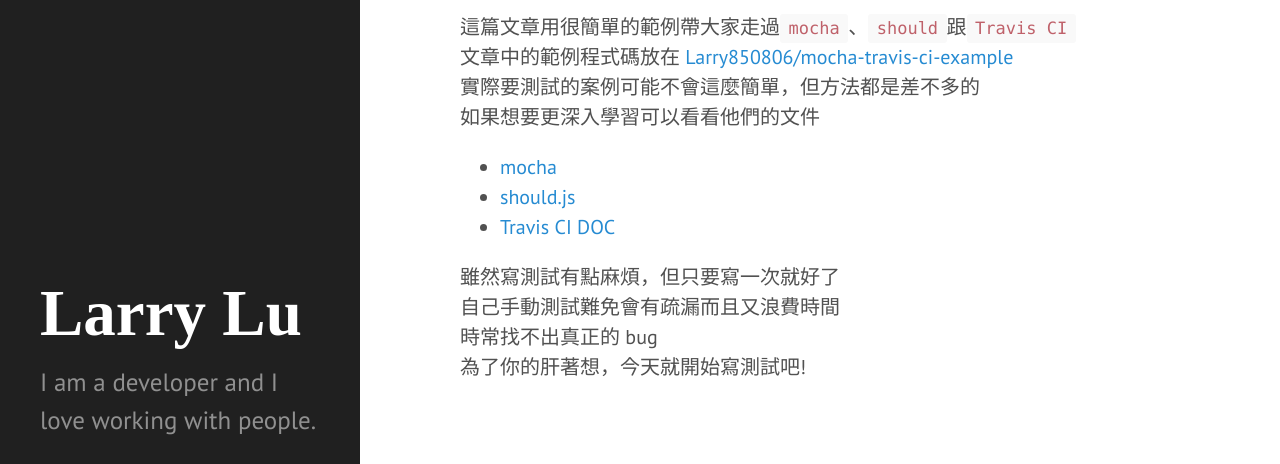
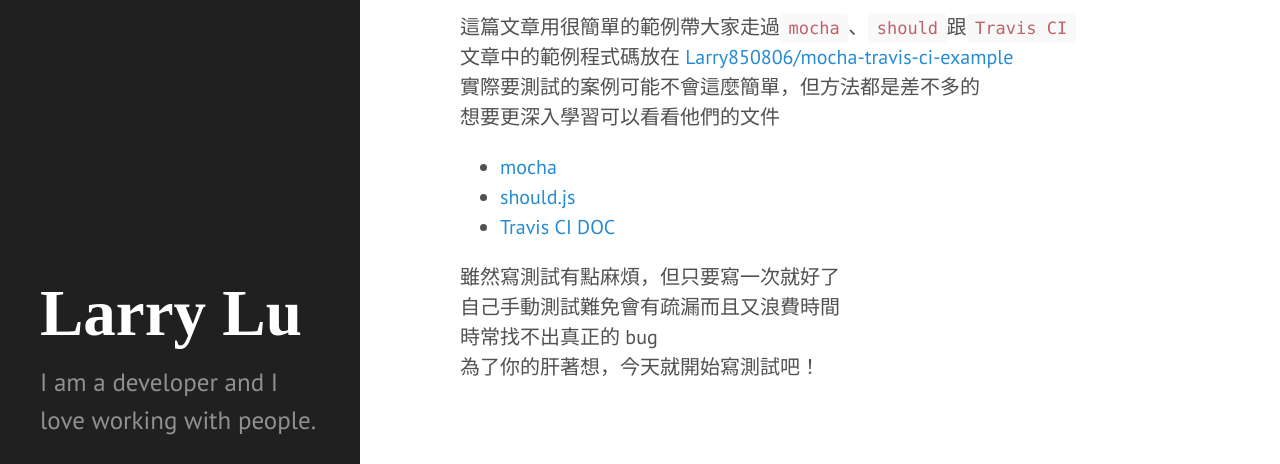
Before and after one commit to LarryLuTW/larrylutw.github.io, a Jekyll site: the page built from _posts/2016-10-02-mocha-travis-ci.md, in a window 1280 px wide and 900 px high, scrolled down 10130 px. Shown: the part 156-620 px from the top of the window. Built offline with Jekyll 4.4.1, drawn with Linux system fonts in a browser that asks for light colours.

Commit message:
fix new post

```diff
--- a/_posts/2016-10-02-mocha-travis-ci.md
+++ b/_posts/2016-10-02-mocha-travis-ci.md
@@ -301,7 +301,7 @@
 這篇文章用很簡單的範例帶大家走過`mocha`、`should`跟`Travis CI`<br>
 文章中的範例程式碼放在<a href="https://github.com/Larry850806/mocha-travis-ci-example" target="_black"> Larry850806/mocha-travis-ci-example </a><br>
 實際要測試的案例可能不會這麼簡單，但方法都是差不多的<br>
-如果想要更深入學習可以看看他們的文件<br>
+想要更深入學習可以看看他們的文件<br>
 
 - <a href="https://mochajs.org" target="_black"> mocha </a>
 - <a href="https://shouldjs.github.io" target="_black"> should.js </a>
@@ -310,4 +310,4 @@
 雖然寫測試有點麻煩，但只要寫一次就好了<br>
 自己手動測試難免會有疏漏而且又浪費時間<br>
 時常找不出真正的 bug <br>
-為了你的肝著想，今天就開始寫測試吧!<br>
+為了你的肝著想，今天就開始寫測試吧！<br>
```
Also changed, not shown: other parts of _posts/2016-10-02-mocha-travis-ci.md (+1 -1 lines), 2 other files.
